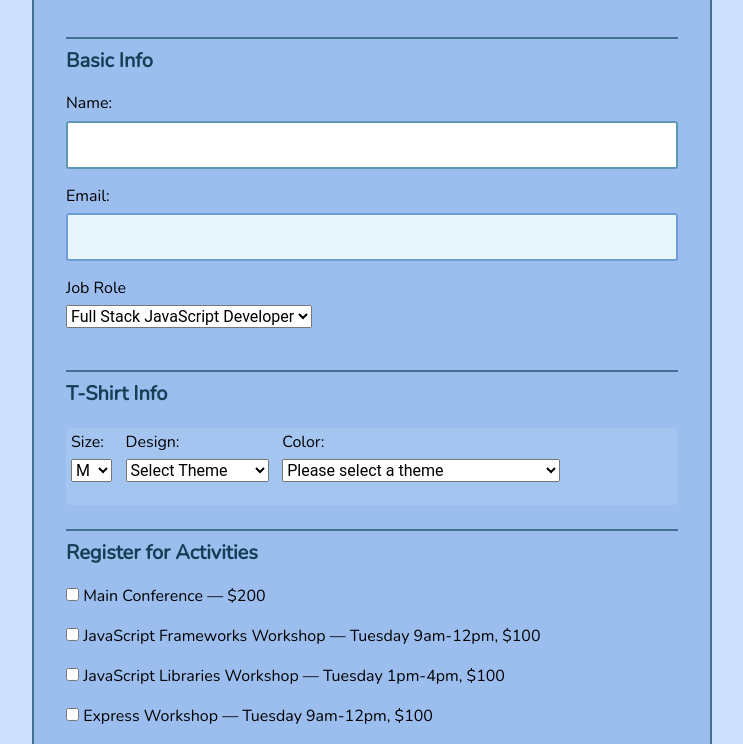
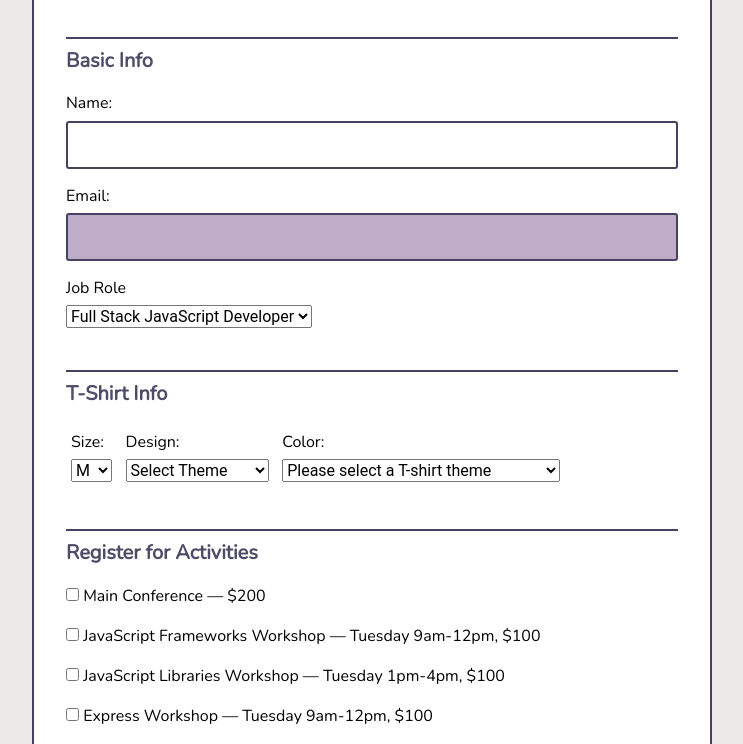
Before and after one commit to Rae08/techdegree-project-3, a plain HTML site: page index.html in a window 1280 px wide. Shown: the part 182-926 px from the top of the page, without its empty margins (268-1011 px from the left). Drawn offline with nearby package versions, Linux system fonts and the light colour scheme.

Commit message:
updated colors and job role

```diff
--- a/css/style.css
+++ b/css/style.css
@@ -16,8 +16,8 @@ button {
 
 body {
   font: 1em/1.5;
-  color: rgba(6, 49, 68, 0.9);
-	background: #CDE0FB;
+  color: #4E4C67;
+	background: rgb(236, 233, 233);
 }
 
 header {
@@ -26,7 +26,7 @@ header {
 
 h1 {
 	font-size: 2.5em;
-	text-shadow: 0 1px 0 rgba(255, 255, 255, 0.85);
+
 	margin: 0;
 }
 
@@ -40,8 +40,8 @@ a {
 
 form {
 	padding: .875em 1.875em 1.875em;
-	background: #9BBEEF;
-	border: 2px solid rgba(8, 63, 87, 0.6);
+	background: #FFFFFF;
+	border: 2px solid #4A4063;
 	border-radius: 3px;
 }
 
@@ -64,7 +64,7 @@ button {
 legend {
 	font-weight: bold;
 	padding-top: .5em;
-	border-top: 2px solid rgba(8, 63, 87, 0.6);
+	border-top: 2px solid #4A4063;
 	margin-bottom: 1.125em;
 }
 
@@ -89,15 +89,15 @@ input {
 	font-size: 1em;
 	font-weight: 500;
 	padding: .8em;
-	background: #e9f6fb;
-	border: 2px solid rgb(111, 157, 220);
+	background: #BFACC8;
+	border: 2px solid #4A4063;
 	border-radius: 3px;
 	outline: none;
 }
 
 input:focus {
 	background: #fff;
-	border-color: #5e97b0;
+	border-color: #4A4063;
 	transition: border-color .4s, background-color .4s;
 }
 
@@ -109,7 +109,7 @@ input[type="radio"] {
 button {
 	color: #fff;
 	padding: .55em 1.25em;
-	background: #083f57;
+	background: #4A4063;
 	margin: 1.25em 0 .5em;
 	cursor: pointer;
 	border: 2px solid black;
@@ -118,7 +118,7 @@ button {
 }
 
 button:hover {
-	background: #6F9DDC;
+	background: #BFACC8;
 }
 
 input,
--- a/js/script.js
+++ b/js/script.js
@@ -4,8 +4,17 @@ $('#name').focus();
 // initially hides the Your Job Role box
 $('#other-title').hide();
 
+// shows job role if other selected
+$('#title').change(function(event) {
+  const value = event.target.value;
+  if (value === "other") {
+    $('#other-title').show();
+  }
+})
+
+
 $('#design option').first().hide();
-$('#color').prepend("<option>Please select a theme</option>");
+$('#color').prepend("<option>Please select a T-shirt theme</option>");
 $('#color option').eq(0).attr('selected', 'selected');
 $('#color option').hide();
 
```
